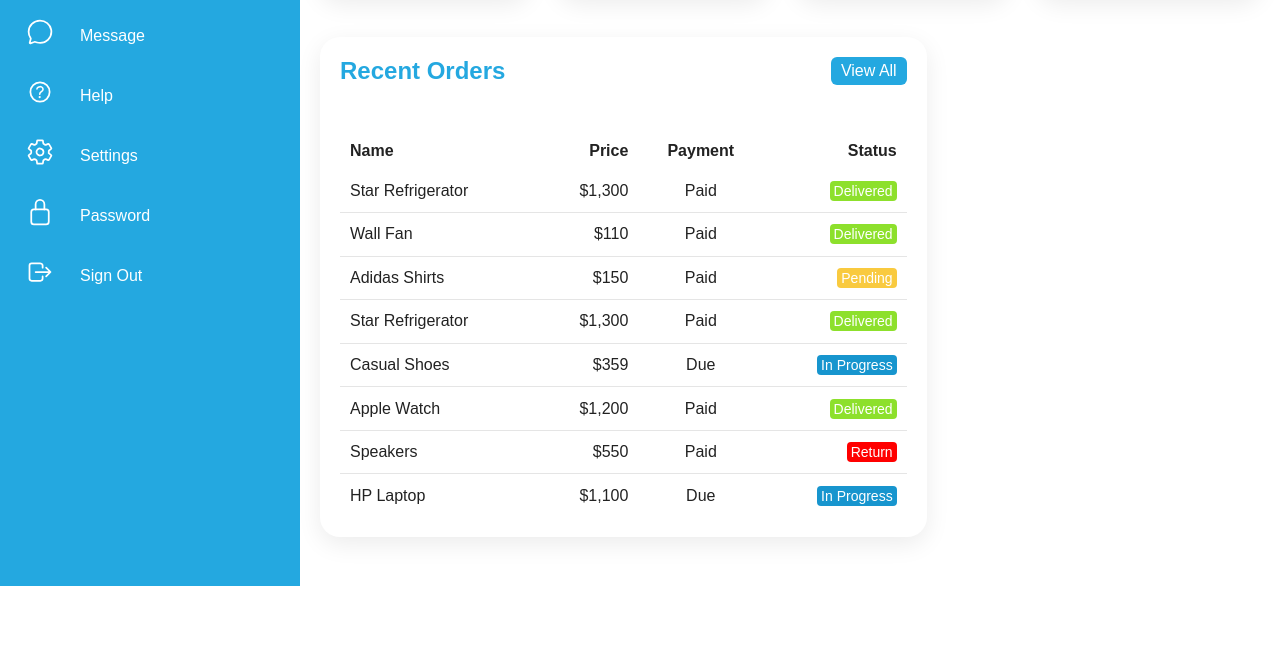
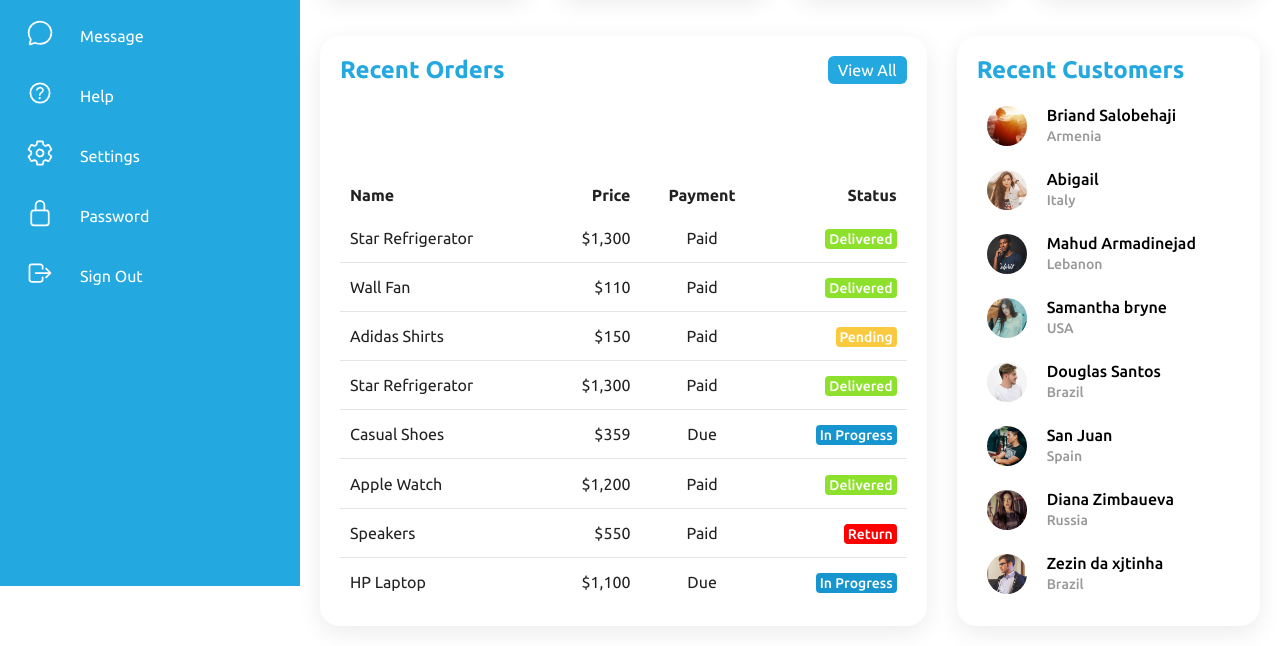
Before and after one commit to AndersonPort/Admin-Dashboard, a plain HTML site: page index.html in a window 1280 px wide. Shown: the part 214-860 px from the top of the page. Before the commit the page ends 800 px from the top, so only its background shows below. Drawn offline with nearby package versions, Linux system fonts and the light colour scheme.

Commit message:
Recent Customers added

```diff
--- a/index.html
+++ b/index.html
@@ -186,6 +186,46 @@
                         </tbody>
                     </table>
                 </div>
+                <!-- New customers -->
+                <div class="recentCustomers">
+                    <div class="cardHeader">
+                        <h2>Recent Customers</h2>
+                    </div>
+                    <table>
+                        <tr>
+                            <td width="60px"><div class="imgBox"><img src="/assets/img1.jpg" alt="Recent customer1"></div></td>
+                            <td><h4>Briand Salobehaji<br><span>Armenia</span></h4></td>
+                        </tr>
+                        <tr>
+                            <td><div class="imgBox"><img src="/assets/img3.jpg" alt="Recent customer2"></div></td>
+                            <td><h4>Abigail<br><span>Italy</span></h4></td>
+                        </tr>
+                        <tr>
+                            <td><div class="imgBox"><img src="/assets/img2.jpg" alt="Recent customer3"></div></td>
+                            <td><h4>Mahud Armadinejad<br><span>Lebanon</span></h4></td>
+                        </tr>
+                        <tr>
+                            <td><div class="imgBox"><img src="/assets/img4.jpg" alt="Recent customer4"></div></td>
+                            <td><h4>Samantha bryne<br><span>USA</span></h4></td>
+                        </tr>
+                        <tr>
+                            <td><div class="imgBox"><img src="/assets/img5.jpg" alt="Recent customer5"></div></td>
+                            <td><h4>Douglas Santos<br><span>Brazil</span></h4></td>
+                        </tr>
+                        <tr>
+                            <td><div class="imgBox"><img src="/assets/img6.jpg" alt="Recent customer6"></div></td>
+                            <td><h4>San Juan<br><span>Spain</span></h4></td>
+                        </tr>
+                        <tr>
+                            <td><div class="imgBox"><img src="/assets/img7.jpg" alt="Recent customer7"></div></td>
+                            <td><h4>Diana Zimbaueva<br><span>Russia</span></h4></td>
+                        </tr>
+                        <tr>
+                            <td><div class="imgBox"><img src="/assets/img8.jpg" alt="Recent customer8"></div></td>
+                            <td><h4>Zezin da xjtinha<br><span>Brazil</span></h4></td>
+                        </tr>
+                    </table>
+                </div>
             </div>
         </div>
     </div>
--- a/style.css
+++ b/style.css
@@ -1,3 +1,5 @@
+@import url('https://fonts.googleapis.com/css2?family=Ubuntu:wght@300;400;500;700&display=swap');
+
 *
 {
     margin: 0;
@@ -369,3 +371,58 @@ body {
     font-size: 14px;
     font-weight: 500;
 }
+
+/* Customers section */
+
+.recentCustomers {
+    position: relative;
+    display: grid;
+    min-height: 500px;
+    padding: 20px;
+    background: var(--white);
+    box-shadow: 0 7px 25px rgba(0,0,0,0.08);
+    border-radius: 20px;
+}
+
+.recentCustomers .imgBox {
+    position: relative;
+    width: 40px;
+    height: 40px;
+    border-radius: 50%;
+    overflow: hidden;
+}
+
+.recentCustomers .imgBox img {
+    position: absolute;
+    top: 0;
+    left: 0;
+    width: 100%;
+    height: 100%;
+    object-fit: cover;
+}
+
+.recentCustomers table tr td {
+    padding: 12px 10px;
+}
+
+.recentCustomers table tr td h4 {
+    font-size: 16px;
+    font-weight: 500;
+    line-height: 1.2em;
+}
+
+.recentCustomers table tr td h4 span {
+    font-size: 14px;
+    color: var(--black2);
+}
+
+.recentCustomers table tr:hover {
+    background: var(--blue);
+    color: var(--white);
+}
+
+.recentCustomers table tr:hover td h4 span {
+    color: var(--white);
+}
+
+/* Responsivity */
```
